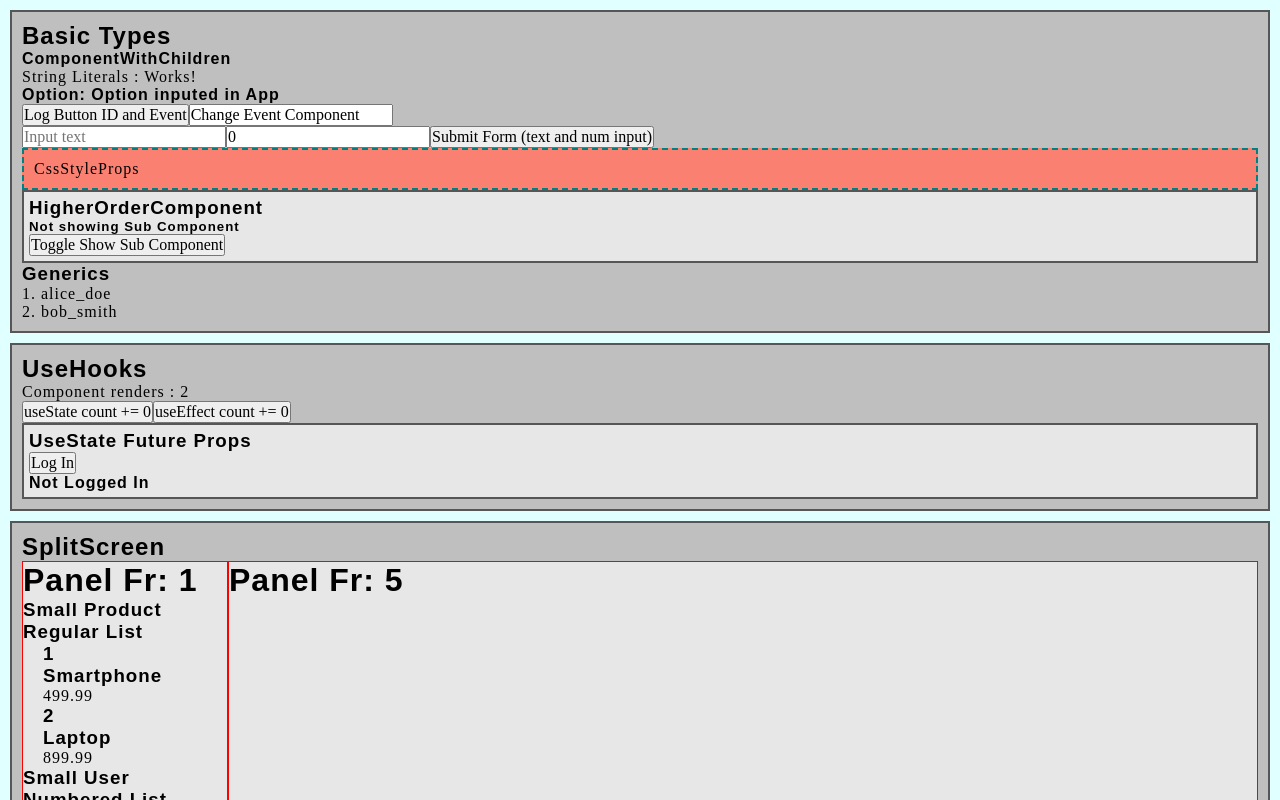
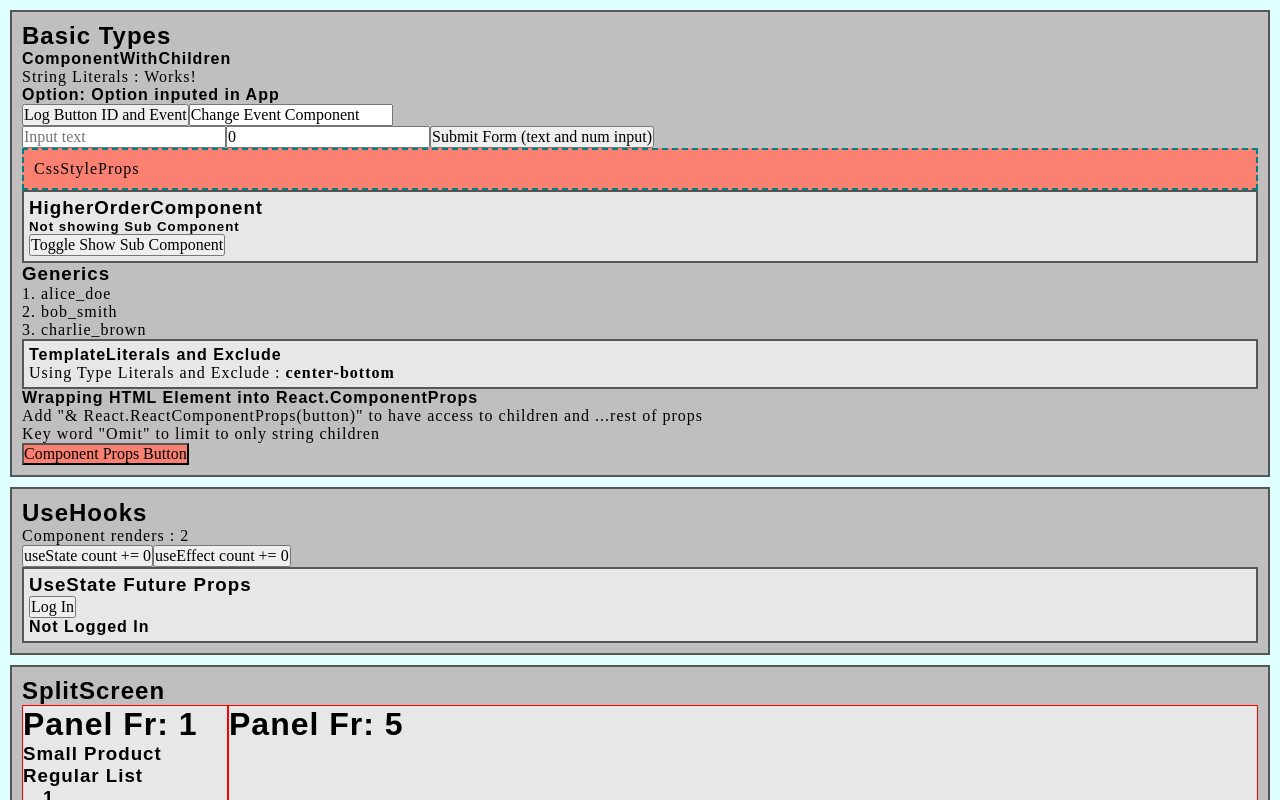
Before and after one commit to pdharma01/react-design-patterns-02-tsc, a React (Vite) app: page / in a window 1280 px wide. Shown: the top 800 px of the page. Built offline with nearby package versions, Linux system fonts and the light colour scheme.

Commit message:
template literals, exclude, wrap html elements, omit

```diff
--- a/src/App.css
+++ b/src/App.css
@@ -151,6 +151,15 @@ i {
   padding: .5rem;
 }
 
+.primary-color-style {
+  background-color: teal;
+}
+
+.secondary-color-style {
+  background-color: salmon;
+}
+
+
 
 
 
--- a/src/App.tsx
+++ b/src/App.tsx
@@ -27,6 +27,8 @@ import UseStateProps from './components/useHooks/UseStateProps'
 import HigherOrderComponent from './components/basicTypes/HigherOrderComponent'
 import LargeListItem from './components/LargeListItem'
 import Generics from './components/basicTypes/Generics'
+import TemplateLiteralsAndExclude from './components/basicTypes/TemplateLiteralsAndExclude'
+import WrappingHTMLElement from './components/basicTypes/WrappingHTMLElement'
 
 
 const tempData = {
@@ -115,8 +117,8 @@ const tempData = {
 const NumberedList = withNumberedList(RegularList<UserType>)
 
 function App() {
-  const [products, setProducts] = useState(tempData["products"].slice(0, 2));
-  const [users, setUsers] = useState(tempData["users"].slice(0, 2))
+  const [products, setProducts] = useState(tempData["products"].slice(0, 3));
+  const [users, setUsers] = useState(tempData["users"].slice(0, 3))
 
   return (
     <>
@@ -160,10 +162,20 @@ function App() {
         />
 
         <Generics<UserType>
-          items={users.slice(0, 2)}
-          // items={products.slice(0, 2)}
+          items={users} //pass in users
+          // items={products} //pass in products
           handleClick={(item) => console.log(item)}
         />
+
+        <TemplateLiteralsAndExclude
+          position="center-bottom"
+        />
+
+        <WrappingHTMLElement
+          variant="secondary"
+          onClick={()=> console.log("ReactComponent Button Clicked")}>
+          Component Props Button
+        </WrappingHTMLElement>
 
 
       </div>
--- a/src/components/basicTypes/Generics.tsx
+++ b/src/components/basicTypes/Generics.tsx
@@ -14,21 +14,40 @@ function isProduct(itemObject: ProductType | UserType): itemObject is ProductTyp
 
 
 const Generics = <T extends ProductType | UserType>({ items, handleClick }: GenericsProps<T>): React.ReactNode => {
+
+    const renderItem = (
+        item: ProductType | UserType,
+        index: number
+        ) :React.ReactNode => {
+
+        if (isProduct(item)) {
+            return <p>{index + 1}. {item.name}</p>
+        } else {
+            return <p>{index + 1}. {item.screen_name}</p>
+        }
+    }
+
     return (
         <div>
             <h3>Generics</h3>
             {items.map((item, index) => {
 
                 return (
+
                     <div key={item.id} onClick={() => handleClick(item)}>
+                        {renderItem(item, index)}
+                    </div>
 
-                        {isProduct(item) ? (
-                            <p>{index + 1}. {item.name}</p>
-                        ) : (
-                            <p>{index + 1}. {item.screen_name}</p>
-                        )}
 
-                    </div>
+                    // <div key={item.id} onClick={() => handleClick(item)}>
+
+                    //     {isProduct(item) ? (
+                    //         <p>{index + 1}. {item.name}</p>
+                    //     ) : (
+                    //         <p>{index + 1}. {item.screen_name}</p>
+                    //     )}
+
+                    // </div>
 
                 )
             })}
--- /dev/null
+++ b/src/components/basicTypes/TemplateLiteralsAndExclude.tsx
@@ -0,0 +1,25 @@
+type HorizontalPosition = "left" | "center" | "right"
+type VerticalPosition = "top" | "center" | "bottom"
+
+
+// Combine unions into string literal. Exclude "center-center", include or "center"
+type TemplateLiteralsAndExcludeProps = {
+    position: Exclude<
+    `${HorizontalPosition}-${VerticalPosition}`,
+    "center-center"
+    >
+    | "center"
+}
+
+
+const TemplateLiteralsAndExclude = ({position}: TemplateLiteralsAndExcludeProps) => {
+  return (
+    <div className="component-container">
+
+        <h4>TemplateLiterals and Exclude</h4>
+        <p>Using Type Literals and Exclude : <strong>{position}</strong></p>
+    </div>
+  )
+}
+
+export default TemplateLiteralsAndExclude
--- /dev/null
+++ b/src/components/basicTypes/WrappingHTMLElement.tsx
@@ -0,0 +1,23 @@
+type ButtonProps = {
+    variant: "primary" | "secondary",
+    children: string
+} & Omit<React.ComponentProps<"button">, "children">
+
+const WrappingHTMLElement = ({ variant, children, ...rest }: ButtonProps) => {
+    return (
+
+        <div className="component-section">
+            <h4>Wrapping HTML Element into React.ComponentProps</h4>
+            <p>Add "& React.ReactComponentProps(button)" to have access to children and ...rest of props</p>
+            <p>Key word "Omit" to limit to only string children</p>
+            <button
+                className={`${variant}-color-style`}
+                {...rest}>
+                {children}
+            </button>
+
+        </div>
+    )
+}
+
+export default WrappingHTMLElement
```
